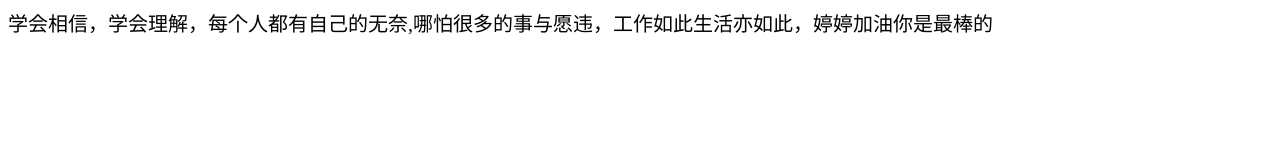
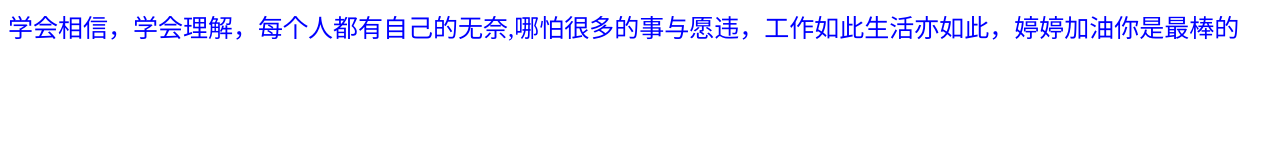
Before and after one commit to jsbrml/jsbrml.github.io, a plain HTML site: page index.html in a window 1280 px wide. Drawn offline with Linux system fonts and the light colour scheme.

Commit message:
Update index.html

```diff
--- a/index.html
+++ b/index.html
@@ -1,5 +1,5 @@
 <html>
   <meta http-equiv="Content-Type" content="text/html;charset=utf-8"/>
   <title></title>
-  <body  style="font-size:20">学会相信，学会理解，每个人都有自己的无奈,哪怕很多的事与愿违，工作如此生活亦如此，婷婷加油你是最棒的</body>
+  <body  style="font-size:25;color:blue">学会相信，学会理解，每个人都有自己的无奈,哪怕很多的事与愿违，工作如此生活亦如此，婷婷加油你是最棒的</body>
 </html>
```
